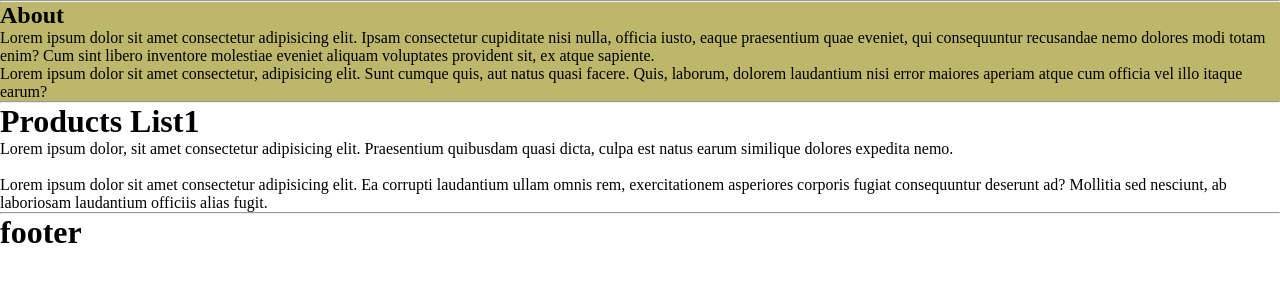
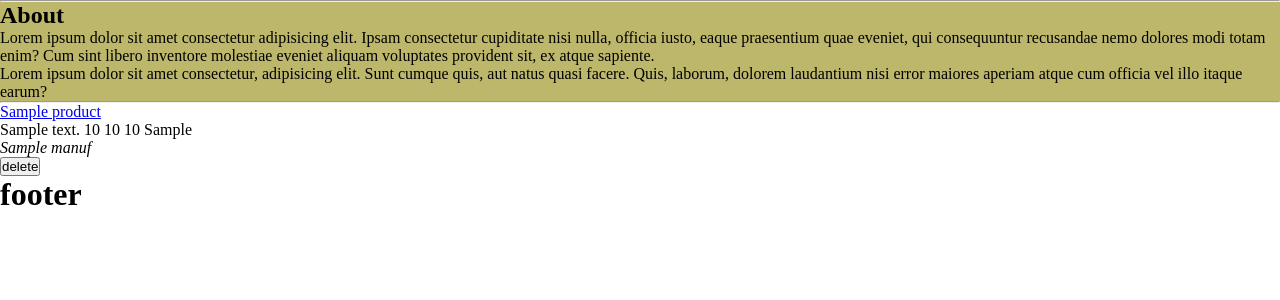
Before and after one commit to ccx1010sky/solo_project, a Flask app: page /products in a window 1280 px wide. Shown: the part 200-500 px from the top of the page. Run offline with Flask 2, Linux system fonts and the light colour scheme; a database or web service that is not in the repository returns one stand-in record (values such as "Sample title"); some libraries are stand-ins or nearby versions.

Commit message:
show.html and edit.html edited

```diff
--- a/controllers/products_controller.py
+++ b/controllers/products_controller.py
@@ -13,13 +13,14 @@ def products():
     return render_template("products/index.html", all_products = products )
 
 # NEW
-# GET '/products/new'
+# GET '/products/new_product'
+# OK
 @products_blueprint.route("/products/new_product", methods=['GET'])
 def new_book():
     manufs = manuf_repository.select_all()
     return render_template("products/new_product.html", all_manufs = manufs)
 
-
+# OK
 @products_blueprint.route("/products",methods=['POST'])
 def create_products():
     name = request.form['name']
@@ -35,18 +36,47 @@ def create_products():
 
     new_product = product_repository.save(product)
     return redirect("/products")
+# -----------------------------------------------------
 
 # SHOW
 # GET '/products/<id>'
+# 当页面上按product连接时，页面上对应的product的id被捕捉，并执行页面上的<a href="/products/{{product.id}}">， 这个动作匹配route中的"/products/<id>"，由自定义函数show_product(id)来处理。
 @products_blueprint.route("/products/<id>", methods=['GET'])
 def show_product(id):
     product = product_repository.select(id)
     return render_template('products/show.html', product = product)
+    # return redirect('/products')
 
 # EDIT
 # GET '/products/<id>/edit'
 @products_blueprint.route("/products/<id>/edit", methods=['GET'])
-def edit_book(id):
+def edit_product(id):
     product = product_repository.select(id)
     manufs = manuf_repository.select_all()
     return render_template('products/edit.html', product = product, all_manufs = manufs)
+
+# -----------------------------------------------------
+
+# UPDATE
+# PUT '/products/<id>'
+@products_blueprint.route("/products/<id>", methods=['POST'])
+def update_product(id):
+    name  = request.form['name']
+    description = request.form['description']
+    stock_quantity   = request.form['stock_quantity']
+    cost   = request.form['cost']
+    selling_price   = request.form['selling_price']
+    mark_up   = request.form['mark_up']
+    manuf = manuf_repository.select(request.form['manuf_id'])
+    product = Product(name,description,stock_quantity,cost,selling_price,mark_up,manuf, id)
+    print(product.manuf.name())
+    product_repository.update(product)
+    return redirect('/products')
+
+# DELETE
+# DELETE '/products/<id>'
+# 当页面上按delete按钮时，页面上对应的product的id被捕捉，并被执行action="/products/{{product.id}}/delete" method="POST" 这个动作传入下面route，由自定义函数delete_product(id)来处理。
+@products_blueprint.route("/products/<id>/delete", methods=['POST'])
+def delete_product(id):
+    product_repository.delete(id)
+    return redirect('/products')
--- a/db/product_manager.sql
+++ b/db/product_manager.sql
@@ -18,5 +18,4 @@ CREATE TABLE products (
   selling_price INT,
   mark_up INT,
   manuf_id INT REFERENCES manufs(id)
-
 );
--- a/repositories/product_repository.py
+++ b/repositories/product_repository.py
@@ -37,12 +37,12 @@ def select(id):
 
     if result is not None:
         manuf = manuf_repository.select(result['manuf_id'])
-        product = product(result['name'], result['description'], result['stock_quantity'], result['cost'],result['selling_price'],result['mark_up'],manuf,result['id'] )
+        product = Product(result['name'], result['description'], result['stock_quantity'], result['cost'],result['selling_price'],result['mark_up'],manuf,result['id'] )
     return product
 
 # UPDATE /EDIT
 def update(product):
-    sql = "UPDATE products SET (name, description, stock_quantity, cost,selling_price,mark_up,manuf_id) = (%s, %s, %s, %s, %s, %s, %s) WHERE id = %s"
+    sql = "UPDATE products SET (name,description, stock_quantity, cost,selling_price,mark_up,manuf_id) = (%s, %s, %s, %s, %s, %s, %s) WHERE id = %s"
     values = [product.name, product.description, product.stock_quantity,product.cost,product.selling_price,product.mark_up,product.manuf.id, product.id]
     print(values)
     run_sql(sql, values)
--- a/templates/products/index.html
+++ b/templates/products/index.html
@@ -2,16 +2,27 @@
 
 {% block content %}
 
-<h1>Products List1 </h1>
-<p>Lorem ipsum dolor, sit amet consectetur adipisicing elit. Praesentium quibusdam quasi dicta, culpa est natus earum similique dolores expedita nemo.
-    <br>
-    <br>
 
-    <p>Lorem ipsum dolor sit amet consectetur adipisicing elit. Ea corrupti laudantium ullam omnis rem, exercitationem asperiores corporis fugiat consequuntur deserunt ad? Mollitia sed nesciunt, ab laboriosam laudantium officiis alias fugit.</p>
-</p>
+{% for product in all_products %}
+  <div class="product">
+    <div class="content">
+      <a href="/products/{{product.id}}">{{product.name}}</a>
+      <div class="name">
+        {{product.description}}
+        {{product.stock_quantity}}
+        {{product.cost}}
+        {{product.selling_price}}
+        {{product.mark_up}}
+        <p><i>{{product.manuf.name}}</i></p>
+      </div>
+      <div class="buttons">
 
-<hr>
-
-
+        <form class="delete-form" action="/products/{{product.id}}/delete" method="POST">
+          <button class="trash-button">delete</button>
+        </form>
+      </div>
+    </div>
+  </div>
+{% endfor %}
 
 {% endblock %}
```
Also changed, not shown: console.py (+7 -1 lines), templates/products/edit.html (+25 -12 lines), templates/products/show.html (added, +16 -0 lines).
